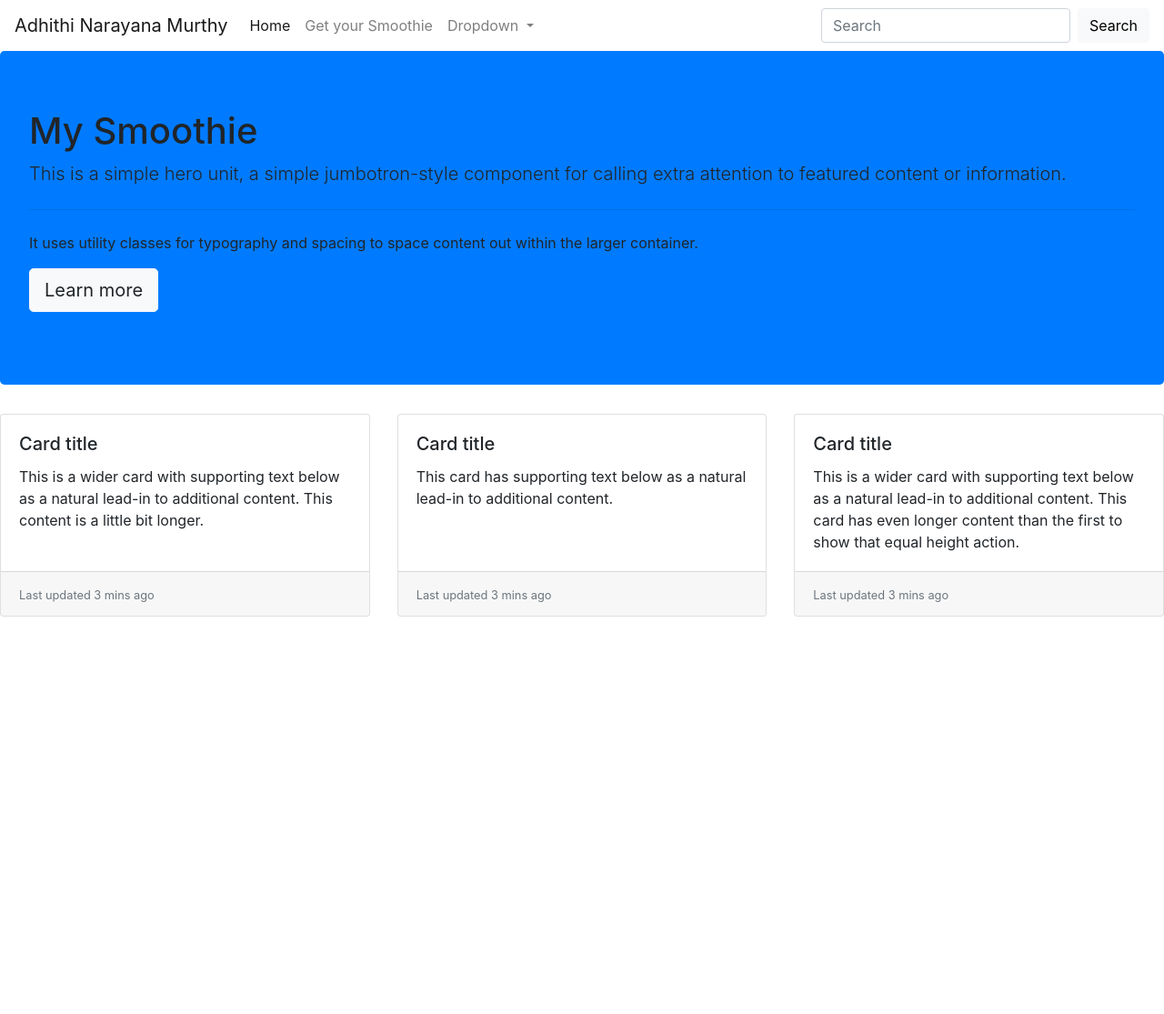
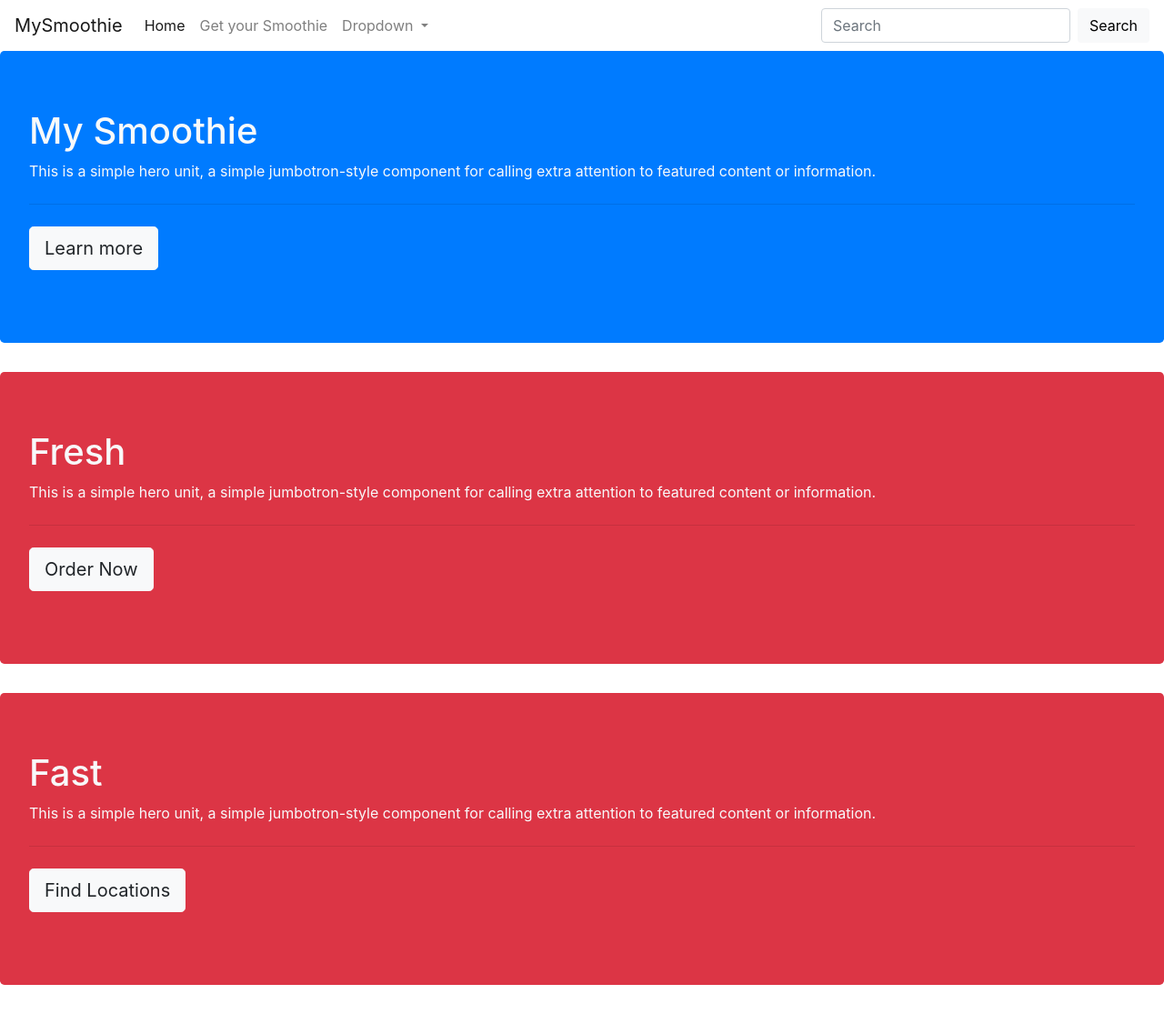
Before and after one commit to adhithin/MySmoothie, a Flask app: page / in a window 1280 px wide. Shown: the whole page at 91% size. Before the commit the page ends 678 px from the top, so only its background shows below. Run offline with Flask 2, Linux system fonts and the light colour scheme; some libraries are stand-ins or nearby versions.

Commit message:
more bootstrap for main page

```diff
--- a/templates/home.html
+++ b/templates/home.html
@@ -30,7 +30,7 @@
 <!---navbar---->
 
 <nav class="navbar navbar-expand-lg navbar-light bg-red">
-    <a class="navbar-brand" href="#">Adhithi Narayana Murthy</a>
+    <a class="navbar-brand" href="#">MySmoothie</a>
     <button class="navbar-toggler" type="button" data-toggle="collapse" data-target="#navbarSupportedContent" aria-controls="navbarSupportedContent" aria-expanded="false" aria-label="Toggle navigation">
         <span class="navbar-toggler-icon"></span>
     </button>
@@ -63,47 +63,40 @@
     </div>
 </nav>
 
-<!---jumbotron--->
+<!---jumbotron main title heading--->
 
 <div class="jumbotron bg-primary">
-    <h1> My Smoothie</h1>
-    <p class="lead">This is a simple hero unit, a simple jumbotron-style component for calling extra attention to featured content or information.</p>
+    <h1 class="text-light bg-primary"> My Smoothie</h1>
+    <p class="text-light bg-primary">This is a simple hero unit, a simple jumbotron-style component for calling extra attention to featured content or information.</p>
     <hr class="my-4">
-    <p>It uses utility classes for typography and spacing to space content out within the larger container.</p>
-    <p class="lead">
+     <p class="lead">
         <a class="btn btn-light btn-lg" href="#" role="button">Learn more</a>
     </p>
 </div>
 
-<div class="card-deck">
-    <div class="card">
-        <div class="card-body">
-            <h5 class="card-title">Card title</h5>
-            <p class="card-text">This is a wider card with supporting text below as a natural lead-in to additional content. This content is a little bit longer.</p>
-        </div>
-        <div class="card-footer">
-            <small class="text-muted">Last updated 3 mins ago</small>
-        </div>
-    </div>
-    <div class="card">
-        <div class="card-body">
-            <h5 class="card-title">Card title</h5>
-            <p class="card-text">This card has supporting text below as a natural lead-in to additional content.</p>
-        </div>
-        <div class="card-footer">
-            <small class="text-muted">Last updated 3 mins ago</small>
-        </div>
-    </div>
-    <div class="card">
-        <div class="card-body">
-            <h5 class="card-title">Card title</h5>
-            <p class="card-text">This is a wider card with supporting text below as a natural lead-in to additional content. This card has even longer content than the first to show that equal height action.</p>
-        </div>
-        <div class="card-footer">
-            <small class="text-muted">Last updated 3 mins ago</small>
-        </div>
-    </div>
+<!---jumbotron fresh ordering from amazon--->
+
+<div class="jumbotron bg-danger">
+    <h1 class="text-light bg-danger"> Fresh </h1>
+    <p class="text-light bg-danger">This is a simple hero unit, a simple jumbotron-style component for calling extra attention to featured content or information.</p>
+    <hr class="my-4">
+    <p class="lead">
+        <a class="btn btn-light btn-lg" href="#" role="button">Order Now</a>
+    </p>
 </div>
+
+<!---jumbotron fast find locations--->
+
+<div class="jumbotron bg-danger">
+    <h1 class="text-light bg-danger"> Fast</h1>
+    <p class="text-light bg-danger">This is a simple hero unit, a simple jumbotron-style component for calling extra attention to featured content or information.</p>
+    <hr class="my-4">
+    <p class="lead">
+        <a class="btn btn-light btn-lg" href="#" role="button">Find Locations</a>
+    </p>
+</div>
+
+
 
 
 </body>
```
Also changed, not shown: alexa.py (deleted, +0 -54 lines).
